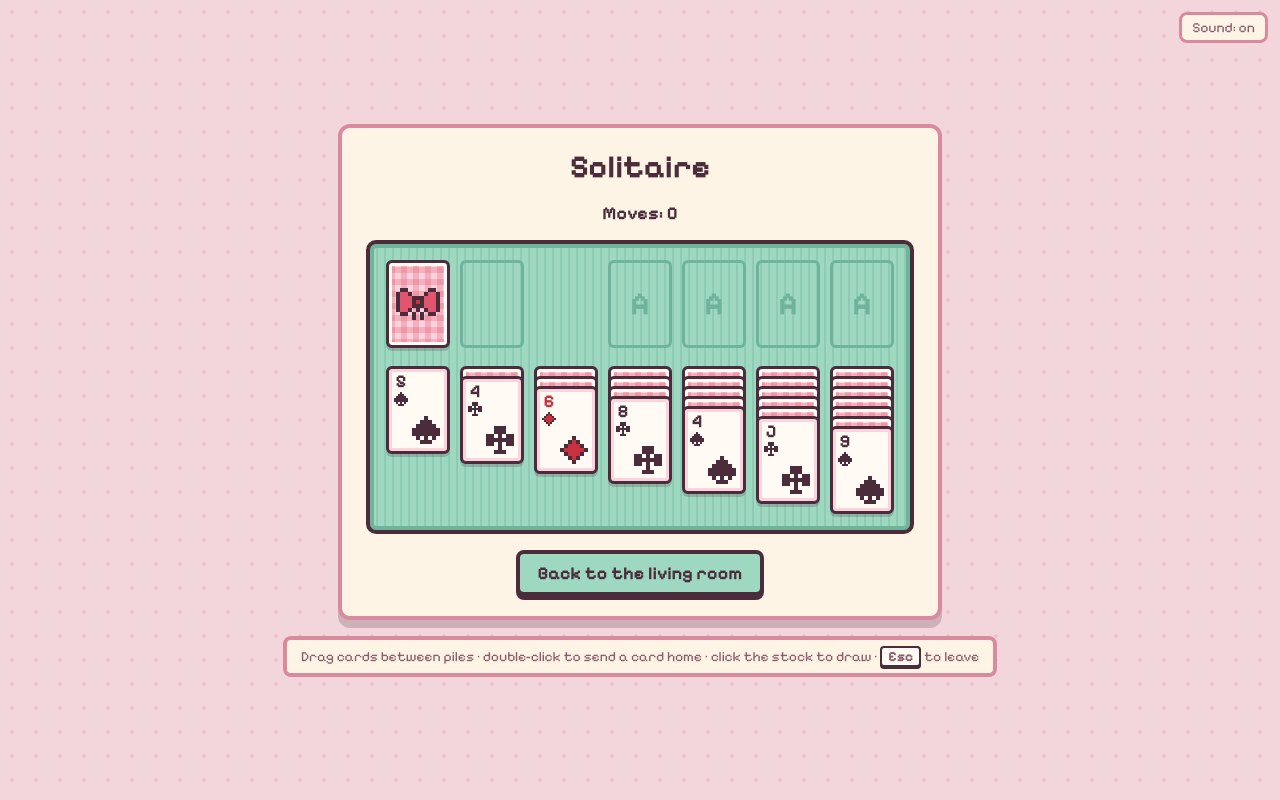
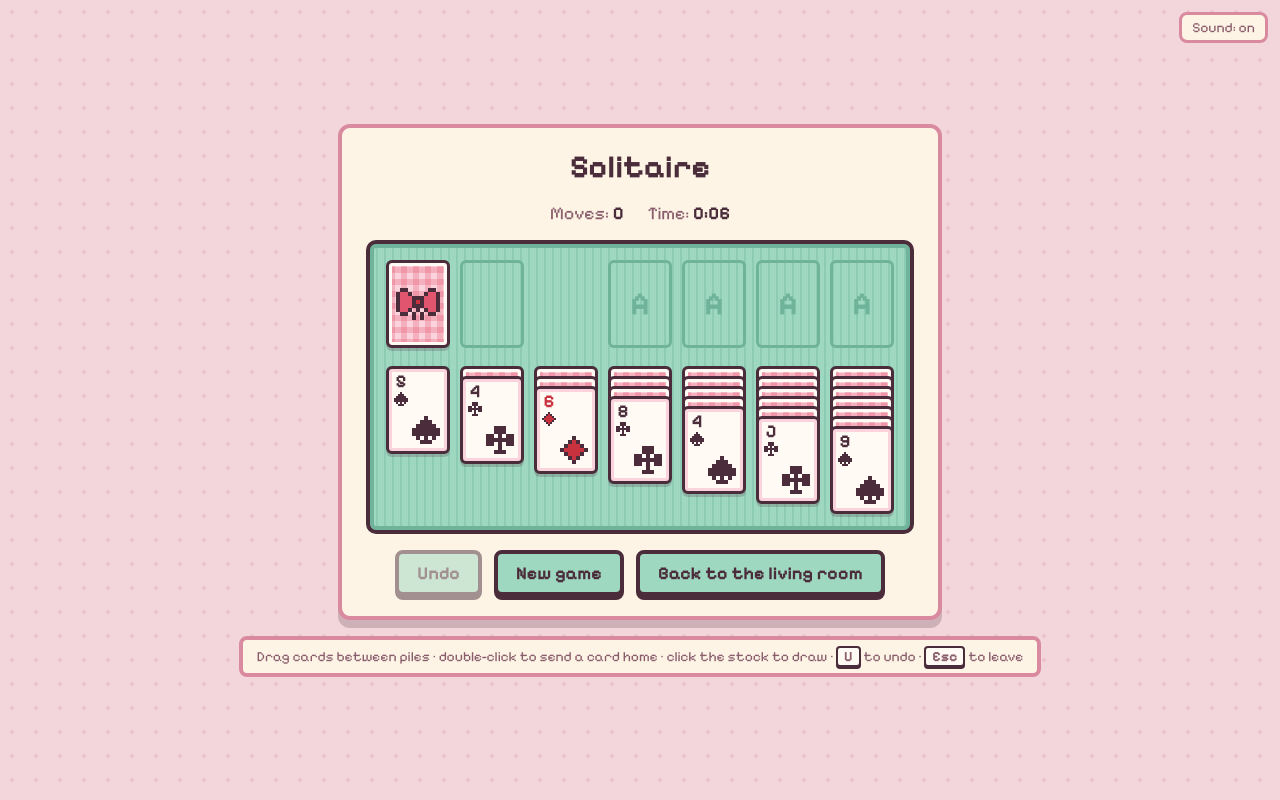
Before and after one commit to bergumguro-prog/Game, a Flask app: page /games/solitaire/ in a window 1280 px wide. Run offline with Flask 3, Linux system fonts and the light colour scheme.

Commit message:
Add undo, new game, a clock and a win screen to solitaire

```diff
--- a/games/solitaire/routes.py
+++ b/games/solitaire/routes.py
@@ -134,6 +134,8 @@ class Solitaire(MiniGame):
                 bow=sprites.render("card-bow", "card-bow"),
                 moves=len(game["moves"]),
                 seconds=seconds,
+                time_text=f"{seconds // 60}:{seconds % 60:02d}",
+                heart=sprites.render("suit-heart", "win-heart"),
                 won=game["won"] is not None,
                 can_undo=bool(game["moves"]) and game["won"] is None,
                 sound=session.pop(SOUND_KEY, None),
--- a/games/solitaire/static/solitaire.css
+++ b/games/solitaire/static/solitaire.css
@@ -11,7 +11,53 @@
 }
 
 .sol-status {
-  font-weight: 700;
+  display: flex;
+  gap: 24px;
+  color: var(--color-text-muted);
+}
+.sol-status strong {
+  color: var(--color-text);
+}
+
+.sol-panel {
+  position: relative;
+}
+
+/* --- Win screen --- */
+.sol-win {
+  position: absolute;
+  inset: 0;
+  display: flex;
+  align-items: center;
+  justify-content: center;
+  background: var(--solitaire-win-veil);
+  border-radius: 8px;
+  z-index: 2000;
+  animation: sol-win-in 300ms steps(3);
+}
+@keyframes sol-win-in {
+  from { opacity: 0; }
+}
+.sol-win-card {
+  max-width: 340px;
+}
+.sol-panel .button:focus-visible {
+  outline: 3px solid var(--px-rose);
+  outline-offset: 2px;
+}
+.sol-win-hearts {
+  display: flex;
+  gap: 8px;
+}
+.win-heart {
+  width: 42px;
+  height: 42px;
+  animation: win-hop 0.8s steps(2) infinite;
+}
+.win-heart:nth-child(2) { animation-delay: 0.2s; }
+.win-heart:nth-child(3) { animation-delay: 0.4s; }
+@keyframes win-hop {
+  50% { transform: translateY(-6px); }
 }
 
 .sol-table {
@@ -180,6 +226,14 @@
   box-shadow: inset 0 0 0 3px var(--px-white);
 }
 
+.sol-actions form {
+  display: contents;
+}
+.button:disabled {
+  opacity: 0.5;
+  cursor: default;
+  transform: none;
+}
 .sol-actions {
   display: flex;
   gap: 12px;
--- a/games/solitaire/static/solitaire.js
+++ b/games/solitaire/static/solitaire.js
@@ -109,6 +109,35 @@
   document.addEventListener("pointerup", (e) => endDrag(e, false));
   document.addEventListener("pointercancel", (e) => endDrag(e, true));
 
+  // U or Ctrl/Cmd+Z takes back the last move.
+  document.addEventListener("keydown", (e) => {
+    const key = e.key.toLowerCase();
+    const undo = (key === "u" && !e.ctrlKey && !e.metaKey) || (key === "z" && (e.ctrlKey || e.metaKey));
+    if (!undo || e.repeat) return;
+    const button = document.getElementById("sol-undo");
+    if (button && !button.disabled) {
+      e.preventDefault();
+      button.click();
+    }
+  });
+
+  // The clock: counts up from the time the server says the game has been
+  // going, and stops once the game is won. Set up again after every move,
+  // because each move brings a new page section.
+  let ticker = null;
+  function startClock() {
+    clearInterval(ticker);
+    const clock = document.getElementById("sol-time");
+    if (!clock || clock.dataset.running !== "true") return;
+    const began = Date.now() - Number(clock.dataset.seconds) * 1000;
+    ticker = setInterval(() => {
+      const s = Math.floor((Date.now() - began) / 1000);
+      clock.textContent = `${Math.floor(s / 60)}:${String(s % 60).padStart(2, "0")}`;
+    }, 1000);
+  }
+  startClock();
+  document.addEventListener("scene:updated", startClock);
+
   // Double-click a card on the waste or the bottom of a tableau pile to
   // send it to a foundation.
   document.addEventListener("dblclick", (e) => {
--- a/games/solitaire/templates/solitaire.html
+++ b/games/solitaire/templates/solitaire.html
@@ -21,9 +21,11 @@
 <main class="scene">
   <section class="panel sol-panel">
     <h1 class="panel-title">Solitaire</h1>
-    <p class="sol-status"{% if sound %} data-sound="{{ sound }}"{% endif %}>
-      {% if won %}You won in {{ moves }} moves!{% else %}Moves: {{ moves }}{% endif %}
-    </p>
+    <div class="sol-status"{% if sound %} data-sound="{{ sound }}"{% endif %}>
+      <span>Moves: <strong>{{ moves }}</strong></span>
+      <span>Time: <strong id="sol-time" data-seconds="{{ seconds }}"
+                          data-running="{{ 'false' if won else 'true' }}">{{ time_text }}</strong></span>
+    </div>
 
     <div class="sol-table" id="sol-table">
       <div class="sol-top">
@@ -74,10 +76,33 @@
     </form>
 
     <div class="sol-actions">
+      <form method="post" action="{{ url_for('solitaire.undo') }}">
+        <button class="button button-mint" type="submit" id="sol-undo"
+                {% if not can_undo %}disabled{% endif %}>Undo</button>
+      </form>
+      <form method="post" action="{{ url_for('solitaire.new') }}">
+        <button class="button button-mint" type="submit">New game</button>
+      </form>
       <a class="button button-mint" href="/">Back to the living room</a>
     </div>
+
+    {% if won %}
+    <div class="sol-win" role="dialog" aria-labelledby="sol-win-title">
+      <div class="panel sol-win-card">
+        <h2 class="panel-title" id="sol-win-title">You won!</h2>
+        <p class="sol-win-hearts" aria-hidden="true">{% for _ in range(3) %}{{ heart }}{% endfor %}</p>
+        <p>All 52 cards are home in <strong>{{ moves }} move{{ "" if moves == 1 else "s" }}</strong> and <strong>{{ time_text }}</strong>.</p>
+        <div class="sol-actions">
+          <form method="post" action="{{ url_for('solitaire.new') }}">
+            <button class="button" type="submit" autofocus>Play again</button>
+          </form>
+          <a class="button button-mint" href="/">Back to the living room</a>
+        </div>
+      </div>
+    </div>
+    {% endif %}
   </section>
-  <p class="hint">Drag cards between piles &middot; double-click to send a card home &middot; click the stock to draw &middot; <kbd>Esc</kbd> to leave</p>
+  <p class="hint">Drag cards between piles &middot; double-click to send a card home &middot; click the stock to draw &middot; <kbd>U</kbd> to undo &middot; <kbd>Esc</kbd> to leave</p>
 </main>
 {% endblock %}
 
--- a/static/css/theme.css
+++ b/static/css/theme.css
@@ -80,6 +80,7 @@
   --card-black: #4a2c3a;
   --card-back: #fbd3dc;
   --card-back-stripe: rgba(226, 85, 111, 0.28);
+  --solitaire-win-veil: rgba(253, 244, 230, 0.82);
 
   /* Motion: scene fades and hover effects */
   --scene-enter-ms: 260ms;
```
